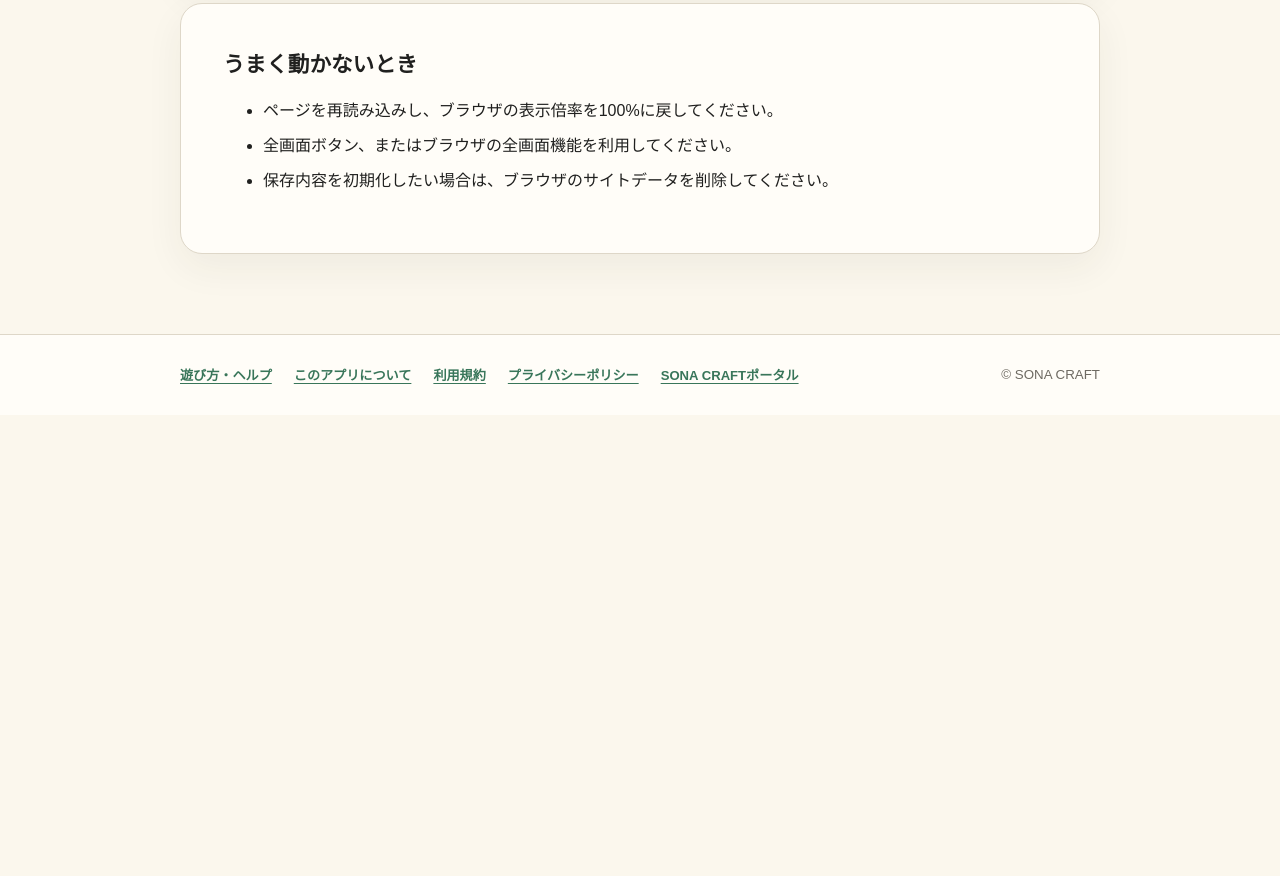
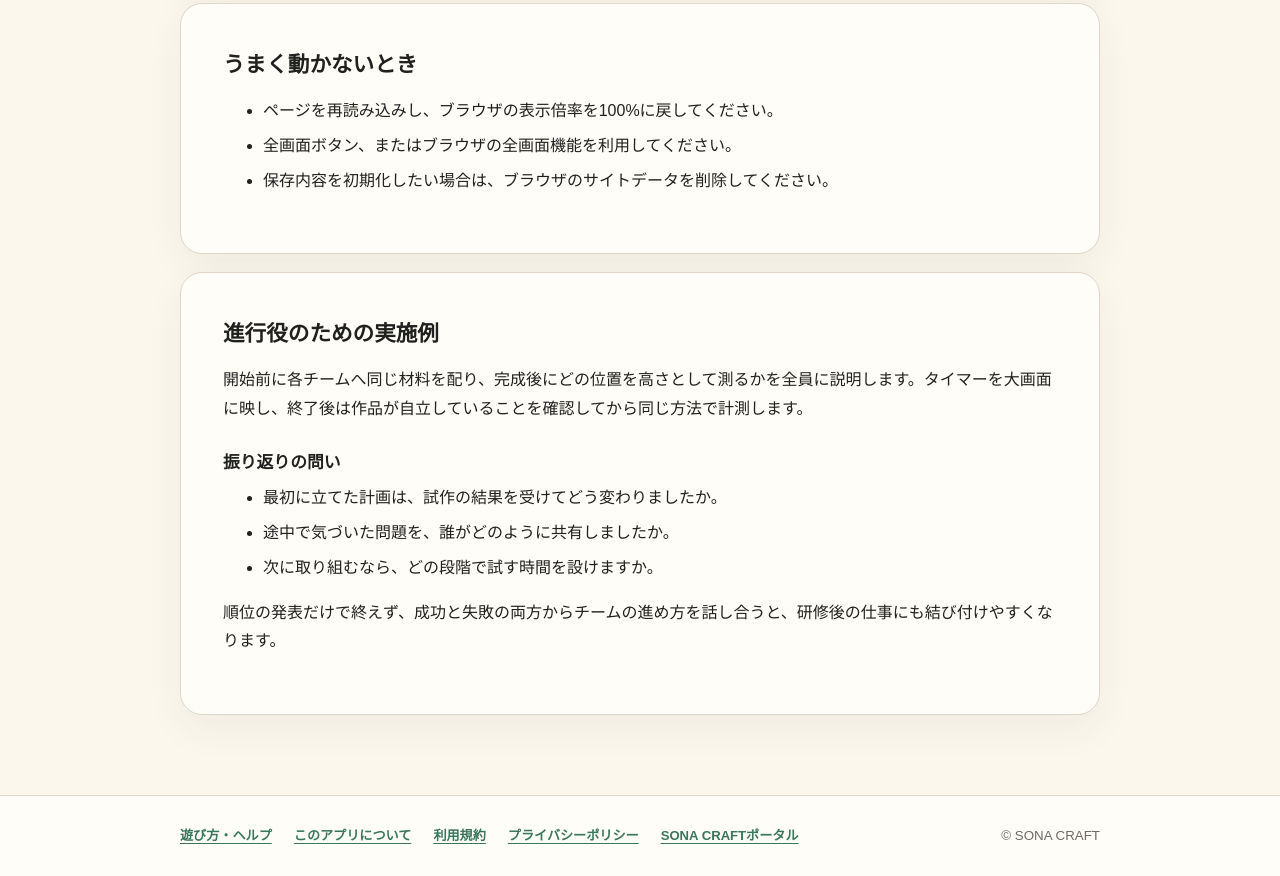
Before and after one commit to chueler-arch/marshmallow-challenge-web, a plain HTML site: page public/how-to-play.html in a window 1280 px wide. Shown: the part 1357-2233 px from the top of the page. Before the commit the page ends 1772 px from the top, so only its background shows below. Drawn offline with Linux system fonts and the light colour scheme.

Commit message:
Improve practical usage guidance

```diff
--- a/public/how-to-play.html
+++ b/public/how-to-play.html
@@ -17,7 +17,8 @@
     <section class="legal-card"><h2>当日の進め方</h2><ol><li>「チャレンジをはじめる」からスライドを開始します。</li><li>画面の案内に沿ってチーム分け、ルール説明、制作、計測、発表、振り返りへ進みます。</li><li>左右の矢印キー、画面下部の移動ボタン、またはスワイプでスライドを移動できます。</li><li>最後の画面から「最初に戻る」を押すとタイトル画面へ戻ります。</li></ol></section>
     <section class="legal-card"><h2>タイマーの操作</h2><ul><li>「スタート」で開始し、開始後は同じボタンで一時停止できます。</li><li>丸い矢印ボタンで設定時間へリセットします。</li><li>時間表示をクリックすると、その場で時間を編集できます。「分:秒」で入力し、Enterキーで確定してください。</li></ul></section>
     <section class="legal-card"><h2>うまく動かないとき</h2><ul><li>ページを再読み込みし、ブラウザの表示倍率を100%に戻してください。</li><li>全画面ボタン、またはブラウザの全画面機能を利用してください。</li><li>保存内容を初期化したい場合は、ブラウザのサイトデータを削除してください。</li></ul></section>
-  </main>
+  <section class="legal-card"><h2>進行役のための実施例</h2><p>開始前に各チームへ同じ材料を配り、完成後にどの位置を高さとして測るかを全員に説明します。タイマーを大画面に映し、終了後は作品が自立していることを確認してから同じ方法で計測します。</p><h3>振り返りの問い</h3><ul><li>最初に立てた計画は、試作の結果を受けてどう変わりましたか。</li><li>途中で気づいた問題を、誰がどのように共有しましたか。</li><li>次に取り組むなら、どの段階で試す時間を設けますか。</li></ul><p>順位の発表だけで終えず、成功と失敗の両方からチームの進め方を話し合うと、研修後の仕事にも結び付けやすくなります。</p></section>
+</main>
   <footer class="legal-footer"><div class="legal-footer-inner"><nav><a href="how-to-play.html">遊び方・ヘルプ</a><a href="about.html">このアプリについて</a><a href="terms.html">利用規約</a><a href="privacy.html">プライバシーポリシー</a><a href="https://sona-studio-portal.pages.dev/">SONA CRAFTポータル</a></nav><small>© SONA CRAFT</small></div></footer>
 </body>
 </html>
```
